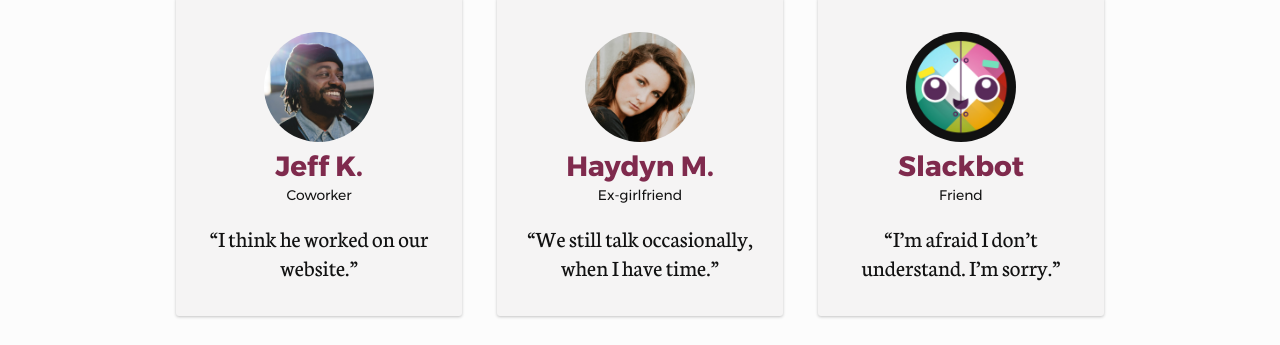
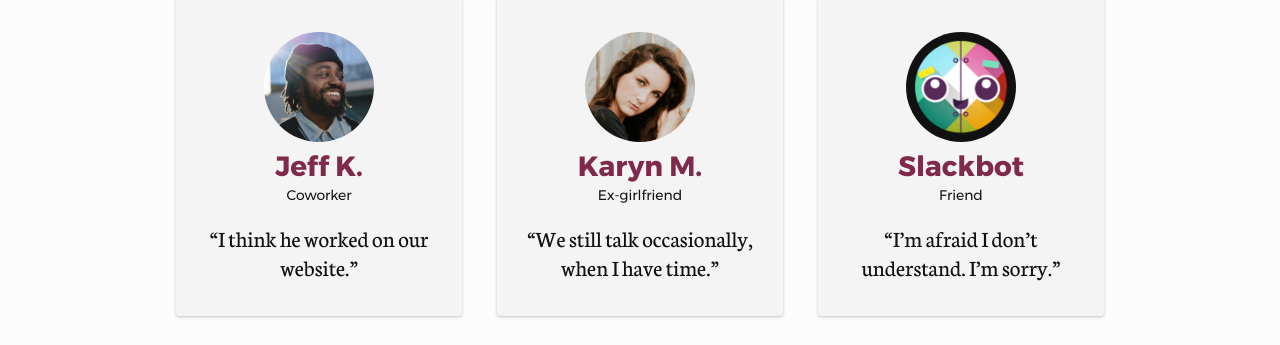
Before and after one commit to edelstone/my-website, a Jekyll site: the page built from codepen.html, in a window 1280 px wide and 900 px high, scrolled down 2768 px. Shown: the part 111-456 px from the top of the window. Built offline with Jekyll 4.4.1, drawn with Linux system fonts in a browser that asks for light colours.

Commit message:
changes names to protect the innocent

```diff
--- a/codepen.html
+++ b/codepen.html
@@ -97,7 +97,7 @@ button-next-link: /portfolio
 				</div>
 				<div class="col col-2">
 					<img src="images/ex-gf.jpg" alt="My ex-girlfriend">
-					<h3>Haydyn M.</h3>
+					<h3>Karyn M.</h3>
 					<h4>Ex-girlfriend</h4>
 					<p>“We still talk occasionally, when I have time.”</p>
 				</div>
```
